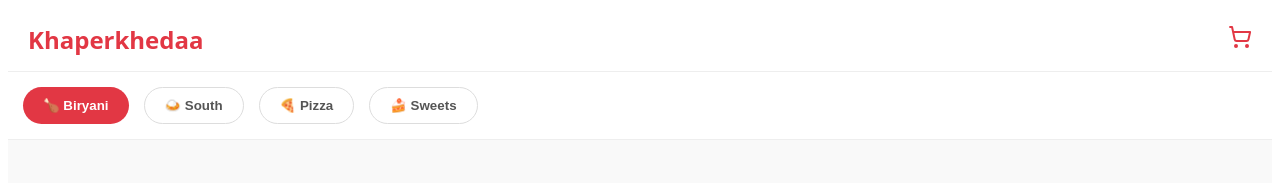
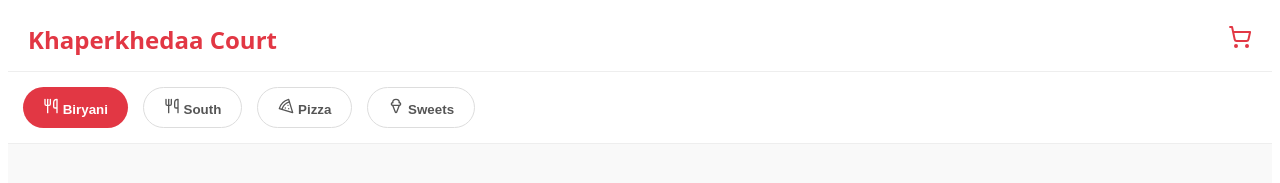
Before and after one commit to shreyashrangari08-gif/khaperkheda-delivery-app, a React (Vite) app: page / in a window 1280 px wide. Shown: the top 183 px of the page. Built offline with nearby package versions, Linux system fonts and the light colour scheme; the HTML template or start-up script is replaced by a standard one.

Commit message:
Update App.tsx

```diff
--- a/src/App.tsx
+++ b/src/App.tsx
@@ -1,5 +1,5 @@
 import React, { useState } from 'react';
-import { ShoppingCart, Star, Clock, Pizza, Utensils, Coffee, IceCream } from 'lucide-react';
+import { ShoppingCart, Star, Clock, Utensils, Pizza, IceCream } from 'lucide-react';
 
 export default function App() {
   const [activeTab, setActiveTab] = useState('Biryani');
@@ -8,24 +8,24 @@ export default function App() {
 
   const menuData: any = {
     Biryani: [
-      { id: 'b1', name: "Special Chicken Biryani", half: 110, full: 190, rating: "4.7", img: "https://images.pexels.com/photos/7394819/pexels-photo-7394819.jpeg?auto=compress&cs=tinysrgb&w=400" },
-      { id: 'b2', name: "Hyderabadi Veg Biryani", half: 90, full: 160, rating: "4.2", img: "https://images.pexels.com/photos/1624487/pexels-photo-1624487.jpeg?auto=compress&cs=tinysrgb&w=400" },
-      { id: 'b3', name: "Egg Biryani (Nagpur Special)", half: 100, full: 170, rating: "4.4", img: "https://images.pexels.com/photos/12737656/pexels-photo-12737656.jpeg?auto=compress&cs=tinysrgb&w=400" }
+      { id: 'b1', name: "Special Chicken Biryani", half: 110, full: 190, rating: "4.7", img: "https://images.unsplash.com/photo-1589302168068-964664d93dc0?w=600" },
+      { id: 'b2', name: "Hyderabadi Veg Biryani", half: 90, full: 160, rating: "4.2", img: "https://images.unsplash.com/photo-154332658-9273644877ed?w=600" },
+      { id: 'b3', name: "Egg Biryani (Nagpur Special)", half: 100, full: 170, rating: "4.4", img: "https://images.unsplash.com/photo-1627916607164-7b20241db935?w=600" }
     ],
     Pizza: [
-      { id: 'p1', name: "Paneer Tikka Pizza", s: 199, m: 379, l: 599, rating: "4.6", img: "https://images.pexels.com/photos/9646850/pexels-photo-9646850.jpeg?auto=compress&cs=tinysrgb&w=400" },
-      { id: 'p2', name: "Farmhouse Veggie Pizza", s: 179, m: 349, l: 549, rating: "4.3", img: "https://images.pexels.com/photos/8471701/pexels-photo-8471701.jpeg?auto=compress&cs=tinysrgb&w=400" },
-      { id: 'p3', name: "Double Cheese Margherita", s: 189, m: 369, l: 569, rating: "4.5", img: "https://images.pexels.com/photos/1552635/pexels-photo-1552635.jpeg?auto=compress&cs=tinysrgb&w=400" }
+      { id: 'p1', name: "Paneer Tikka Pizza", s: 199, m: 379, l: 599, rating: "4.6", img: "https://images.pexels.com/photos/9646850/pexels-photo-9646850.jpeg?auto=compress&cs=tinysrgb&w=600" },
+      { id: 'p2', name: "Farmhouse Veggie Pizza", s: 179, m: 349, l: 549, rating: "4.3", img: "https://images.pexels.com/photos/8471701/pexels-photo-8471701.jpeg?auto=compress&cs=tinysrgb&w=600" },
+      { id: 'p3', name: "Double Cheese Margherita", s: 189, m: 369, l: 569, rating: "4.5", img: "https://images.pexels.com/photos/1146760/pexels-photo-1146760.jpeg?auto=compress&cs=tinysrgb&w=600" }
     ],
     South: [
-      { id: 's1', name: "Butter Masala Dosa", price: 110, rating: "4.4", img: "https://images.pexels.com/photos/5560700/pexels-photo-5560700.jpeg?auto=compress&cs=tinysrgb&w=400" },
-      { id: 's2', name: "Sambhar Vada (2 Pc)", price: 70, rating: "4.1", img: "https://images.pexels.com/photos/6363501/pexels-photo-6363501.jpeg?auto=compress&cs=tinysrgb&w=400" },
-      { id: 's3', name: "Onion Uttapam", price: 90, rating: "4.2", img: "https://images.pexels.com/photos/13063293/pexels-photo-13063293.jpeg?auto=compress&cs=tinysrgb&w=400" }
+      { id: 's1', name: "Butter Masala Dosa", price: 110, rating: "4.4", img: "https://images.pexels.com/photos/5560700/pexels-photo-5560700.jpeg?auto=compress&cs=tinysrgb&w=600" },
+      { id: 's2', name: "Sambhar Vada (2 Pc)", price: 70, rating: "4.1", img: "https://images.pexels.com/photos/6363501/pexels-photo-6363501.jpeg?auto=compress&cs=tinysrgb&w=600" },
+      { id: 's3', name: "Onion Uttapam", price: 90, rating: "4.2", img: "https://images.pexels.com/photos/13063293/pexels-photo-13063293.jpeg?auto=compress&cs=tinysrgb&w=600" }
     ],
     Sweets: [
-      { id: 'sw1', name: "Gulab Jamun (2 Pc)", price: 50, rating: "4.8", img: "https://images.unsplash.com/photo-1627916607164-7b20241db935?w=400" },
-      { id: 'sw2', name: "Rasmalai (2 Pc)", price: 80, rating: "4.9", img: "https://images.unsplash.com/photo-1628163901980-dfd35e120150?w=400" },
-      { id: 'sw3', name: "Kaju Katli (250g)", price: 250, rating: "4.7", img: "https://images.unsplash.com/photo-1605663714271-e00b1473266e?w=400" }
+      { id: 'sw1', name: "Gulab Jamun (2 Pc)", price: 50, rating: "4.8", img: "https://images.unsplash.com/photo-1605663714271-e00b1473266e?w=600" },
+      { id: 'sw2', name: "Rasmalai (2 Pc)", price: 80, rating: "4.9", img: "https://images.unsplash.com/photo-1628163901980-dfd35e120150?w=600" },
+      { id: 'sw3', name: "Kaju Katli (250g)", price: 250, rating: "4.7", img: "https://images.pexels.com/photos/10313178/pexels-photo-10313178.jpeg?auto=compress&cs=tinysrgb&w=600" }
     ]
   };
 
@@ -44,7 +44,7 @@ export default function App() {
   return (
     <div style={{ fontFamily: 'system-ui, sans-serif', backgroundColor: '#f9f9f9', minHeight: '100vh', paddingBottom: '180px' }}>
       <header style={{ padding: '15px 20px', borderBottom: '1px solid #eee', display: 'flex', justifyContent: 'space-between', alignItems: 'center', position: 'sticky', top: 0, backgroundColor: '#fff', zIndex: 10 }}>
-        <h2 style={{ color: '#E23744', margin: 0, fontWeight: 900 }}>Khaperkhedaa</h2>
+        <h2 style={{ color: '#E23744', margin: 0, fontWeight: 900 }}>Khaperkhedaa Court</h2>
         <div style={{ position: 'relative' }}>
           <ShoppingCart size={24} color="#E23744" />
           {cart.length > 0 && <span style={{ position: 'absolute', top: -5, right: -5, background: '#E23744', color: '#fff', fontSize: '10px', borderRadius: '50%', padding: '2px 5px' }}>{cart.length}</span>}
@@ -52,7 +52,7 @@ export default function App() {
       </header>
 
       {/* Tabs / Category Navigation */}
-      <div style={{ display: 'flex', gap: '15px', overflowX: 'auto', padding: '15px', backgroundColor: '#fff', borderBottom: '1px solid #eee', whiteSpace: 'nowrap', sticky: 'top' }}>
+      <div style={{ display: 'flex', gap: '15px', overflowX: 'auto', padding: '15px', backgroundColor: '#fff', borderBottom: '1px solid #eee', whiteSpace: 'nowrap', sticky: 'top', zIndex: 9 }}>
         {['Biryani', 'South', 'Pizza', 'Sweets'].map(tab => (
           <button
             key={tab}
@@ -67,11 +67,11 @@ export default function App() {
               cursor: 'pointer'
             }}
           >
-            {tab === 'Biryani' && '🍗 '}
-            {tab === 'South' && '🍛 '}
-            {tab === 'Pizza' && '🍕 '}
-            {tab === 'Sweets' && '🍰 '}
-            {tab}
+            {tab === 'Biryani' && <Utensils size={16} style={{display:'inline'}} />}
+            {tab === 'South' && <Utensils size={16} style={{display:'inline'}} />}
+            {tab === 'Pizza' && <Pizza size={16} style={{display:'inline'}} />}
+            {tab === 'Sweets' && <IceCream size={16} style={{display:'inline'}} />}
+            &nbsp;{tab}
           </button>
         ))}
       </div>
@@ -122,7 +122,7 @@ export default function App() {
             onClick={() => window.open(`https://wa.me/919699343711?text=${encodeURIComponent(`🔥 *New Order from Khaperkhedaa Court*\n\n${cart.map(i=>`• ${i.name} (${i.sizeType}) x ${i.qty} - ₹${i.price * i.qty}`).join('\n')}\n\n💰 *Total:* ₹${total}\n📍 *Address:* ${address}`)}`)}
             style={{ width: '100%', backgroundColor: '#E23744', color: '#fff', padding: '18px', borderRadius: '15px', fontWeight: 'bold', border: 'none', fontSize: '18px' }}
           >
-            Place Order (₹{total})
+            Confirm Order (₹{total})
           </button>
         </div>
       )}
```
